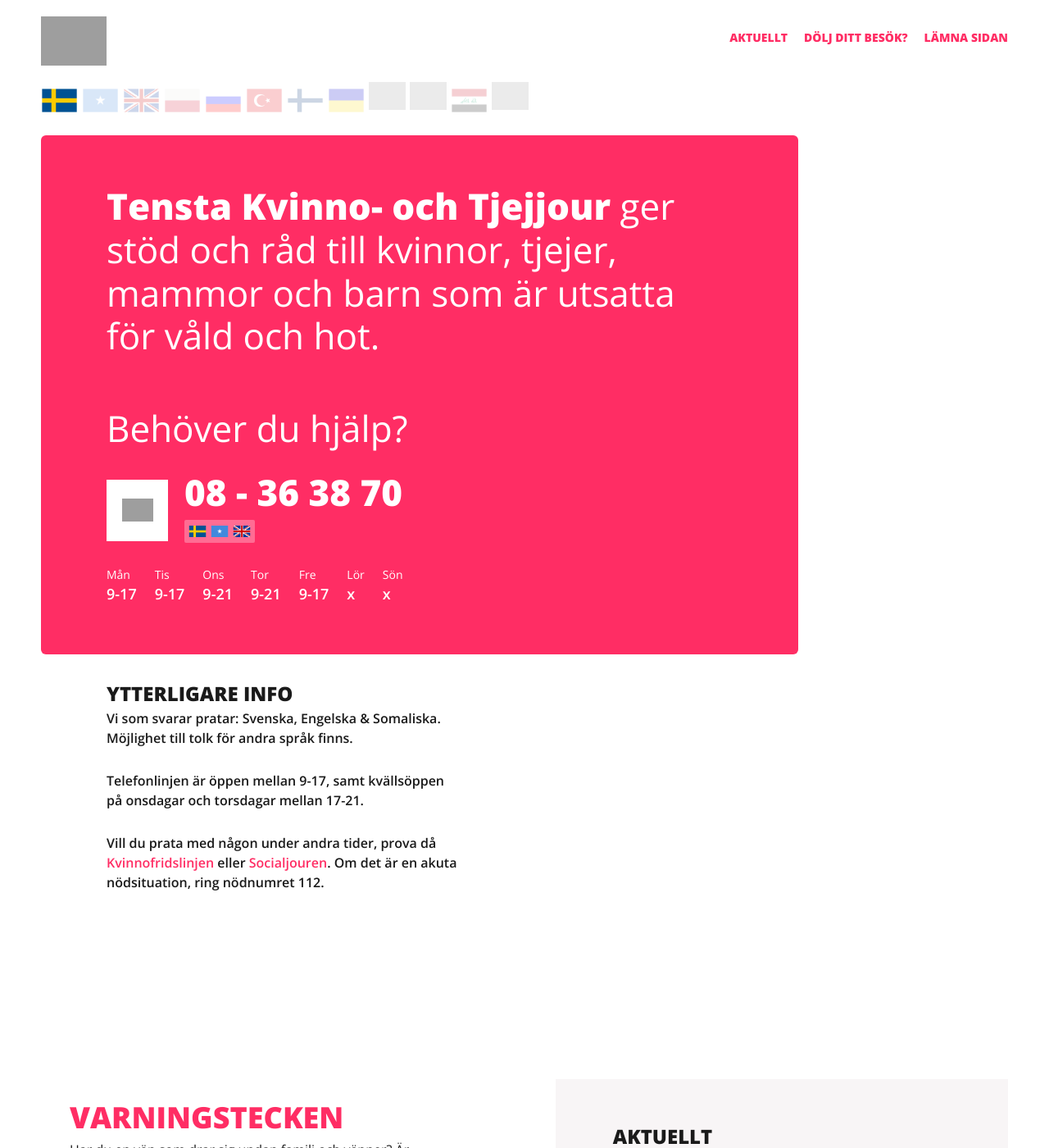
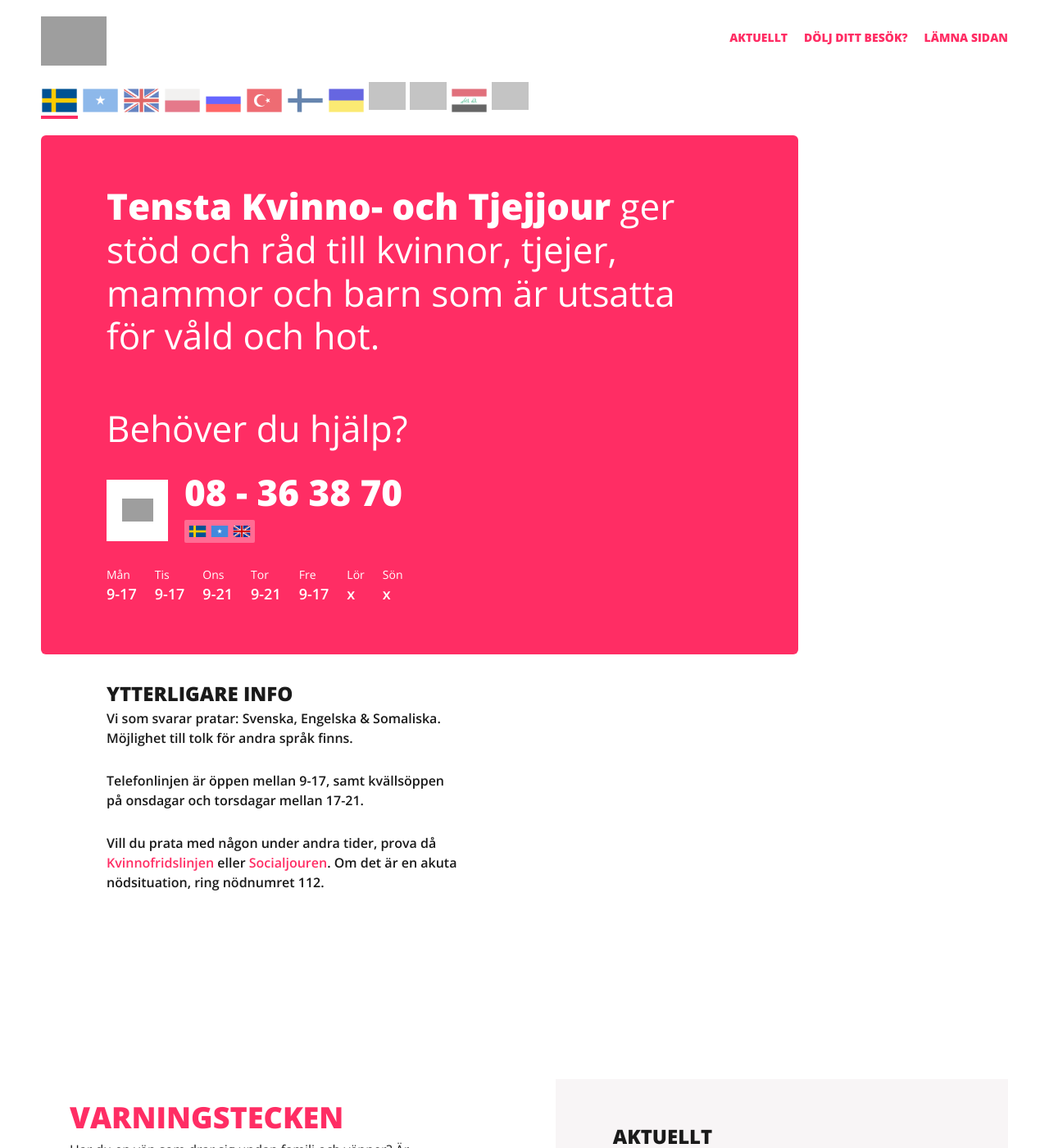
Before and after one commit to gardefjord/tenstakvinnojour, a Jekyll site: the page built from index.html, in a window 1280 px wide and 1400 px high. Shown: the whole window at 82% size. Built offline with Jekyll 4.4.1, drawn with Linux system fonts in a browser that asks for light colours; nearby versions of some CDN libraries; grey boxes are pictures that could not be loaded.

Commit message:
clearer flags

```diff
--- a/_sass/languages.scss
+++ b/_sass/languages.scss
@@ -14,7 +14,7 @@
   display: block;
   background-size: 100% auto;
   margin-right: 5px;
-  opacity: 0.2;
+  opacity: 0.6;
 
   @include small {
     height: 30px;
@@ -22,11 +22,13 @@
   }
 
   &:hover {
-    opacity: 0.6;
+    opacity: 1;
   }
 
   &.active {
     opacity: 1;
+    padding-bottom: 2px;
+    border-bottom: 4px solid $c-primary;
   }
 }
 //flags
```
Also changed, not shown: 2 other files.
